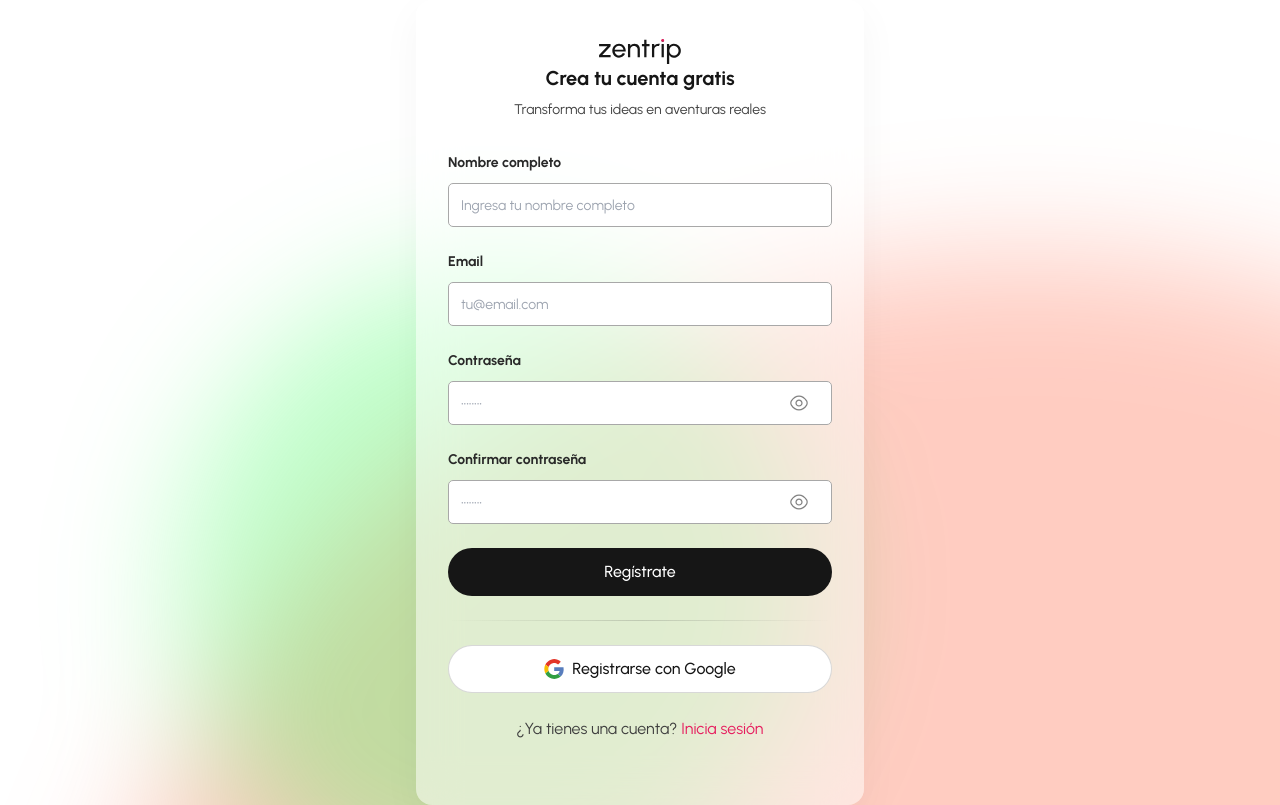
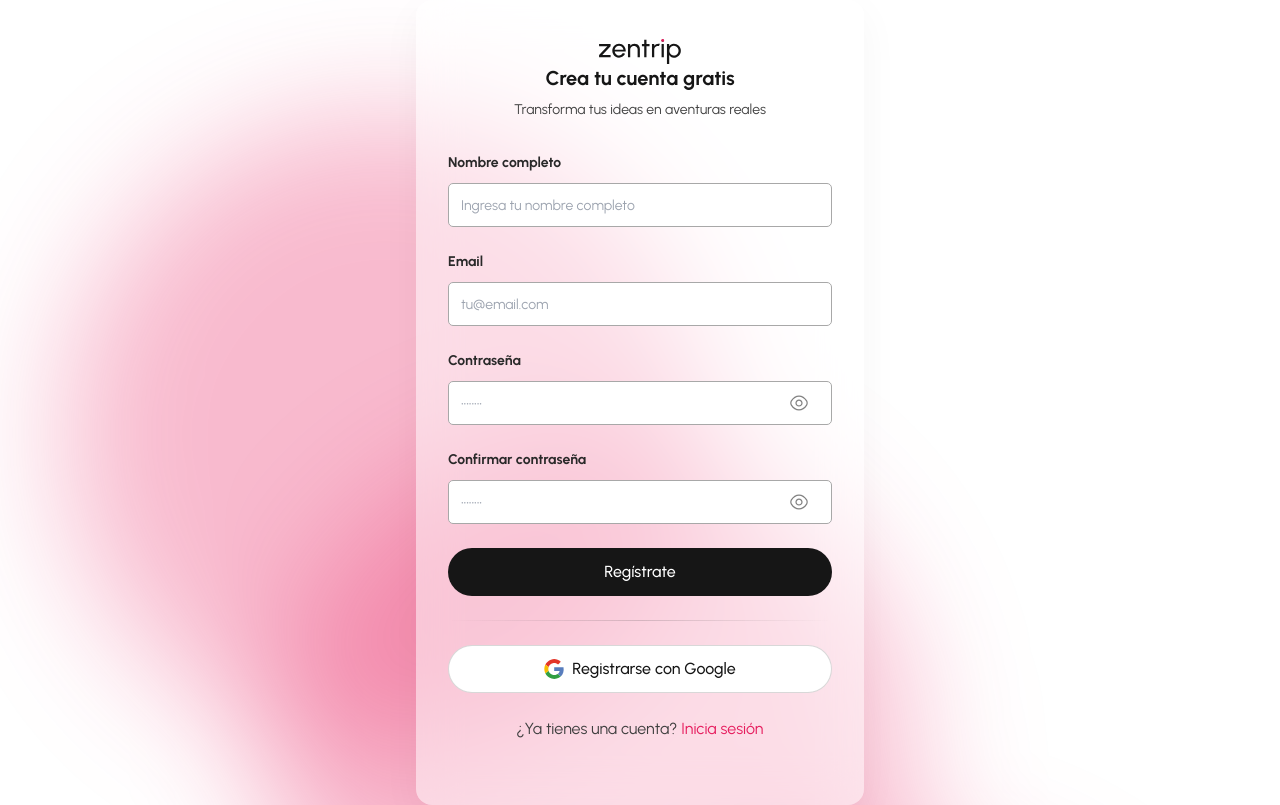
Before and after one commit to Ignacio918/viajes-app, a React (Vite) app in the folder viajes-app/: page /register in a window 1280 px wide. Built offline with nearby package versions, Linux system fonts and the light colour scheme; a web font is replaced by a local one.

Commit message:
nuevo background register

```diff
--- a/viajes-app/src/components/ui/AnimatedGradient.css
+++ b/viajes-app/src/components/ui/AnimatedGradient.css
@@ -1,19 +1,24 @@
-@keyframes background-gradient {
-    0%,
-    100% {
-      transform: translate(var(--tx-1), var(--ty-1));
-    }
-    25% {
-      transform: translate(var(--tx-2), var(--ty-2));
-    }
-    50% {
-      transform: translate(var(--tx-3), var(--ty-3));
-    }
-    75% {
-      transform: translate(var(--tx-4), var(--ty-4));
-    }
-  }
+/* src/components/AnimatedGradient.css */
 
-  .animate-background-gradient {
-    animation: background-gradient var(--background-gradient-speed) linear infinite;
-  }
+.animated-gradient-container {
+  position: absolute;
+  inset: 0;
+  overflow: hidden;
+}
+
+.animated-gradient-svg {
+  position: absolute;
+  animation: background-gradient 10s infinite;
+}
+
+.blur-light {
+  filter: blur(2px);
+}
+
+.blur-medium {
+  filter: blur(5px);
+}
+
+.blur-heavy {
+  filter: blur(10px);
+}
--- a/viajes-app/src/components/ui/AnimatedGradient.tsx
+++ b/viajes-app/src/components/ui/AnimatedGradient.tsx
@@ -1,14 +1,13 @@
 import React, { useMemo, useRef } from 'react';
-import { cn } from '@/lib/utils';
 import { useDebouncedDimensions } from '@/components/hooks/useDebouncedDimensions';
+import './AnimatedGradient.css';
 
 const randomInt = (min: number, max: number) => {
   return Math.floor(Math.random() * (max - min + 1)) + min;
 };
 
 interface AnimatedGradientProps {
-  colors: string[];
-  speed?: number;
+  color?: string;
   blur?: 'light' | 'medium' | 'heavy';
 }
 
@@ -24,28 +23,28 @@ interface CustomCSSProperties extends React.CSSProperties {
   '--ty-4'?: number;
 }
 
-const AnimatedGradient: React.FC<AnimatedGradientProps> = ({ colors, speed = 5, blur = 'light' }) => {
+const AnimatedGradient: React.FC<AnimatedGradientProps> = ({ color = '#E61C5D', blur = 'light' }) => {
   const containerRef = useRef<HTMLDivElement>(null);
   const dimensions = useDebouncedDimensions(containerRef);
 
   const circleSize = useMemo(() => Math.max(dimensions.width, dimensions.height), [dimensions.width, dimensions.height]);
 
   const blurClass =
-    blur === 'light' ? 'blur-2xl'
-    : blur === 'medium' ? 'blur-3xl'
-    : 'blur-[100px]';
+    blur === 'light' ? 'blur-2xl' :
+    blur === 'medium' ? 'blur-3xl' :
+    'blur-[100px]';
 
   return (
-    <div ref={containerRef} className="absolute inset-0 overflow-hidden">
-      <div className={cn('absolute inset-0', blurClass)}>
-        {colors.map((color, index) => (
+    <div ref={containerRef} className="animated-gradient-container">
+      <div className={`absolute inset-0 ${blurClass}`}>
+        {[...Array(4)].map((_, index) => (
           <svg
             key={index}
-            className="absolute animate-background-gradient"
+            className="animated-gradient-svg animate-background-gradient"
             style={{
               top: `${Math.random() * 50}%`,
               left: `${Math.random() * 50}%`,
-              '--background-gradient-speed': `${1 / speed}s`,
+              '--background-gradient-speed': `10s`,
               '--tx-1': Math.random() - 0.5,
               '--ty-1': Math.random() - 0.5,
               '--tx-2': Math.random() - 0.5,
--- a/viajes-app/src/pages/RegisterPage.tsx
+++ b/viajes-app/src/pages/RegisterPage.tsx
@@ -6,7 +6,7 @@ import EyeIcon from "../assets/icons/eye.svg";
 import EyeOffIcon from "../assets/icons/eye-slash.svg";
 import Logo from "../assets/logo_medium.svg";
 import TextField from "../components/TextField";
-import { AnimatedGradient } from '../components/ui/AnimatedGradient'; // Importa el componente AnimatedGradient
+import { AnimatedGradient } from '../components/ui/AnimatedGradient';  // Importa el componente AnimatedGradient
 import "../styles/RegisterPage.css";
 
 interface RegisterPageProps {
@@ -222,12 +222,12 @@ const RegisterPage: React.FC<RegisterPageProps> = ({ onAuthSuccess }) => {
     };
   };
 
-  const gradientColors = ['#FF5733', '#33FF57', '#3357FF']; // Colores de ejemplo
+  const gradientColor = '#E61C5D'; // Color rosa principal
 
   return (
     <div className="auth-container relative">
       {/* Fondo animado */}
-      <AnimatedGradient colors={gradientColors} speed={5} blur="medium" />
+      <AnimatedGradient color={gradientColor} blur="medium" />
 
       <div className="auth-form-wrapper relative z-10">
         <div className="auth-logo-container">
--- a/viajes-app/tailwind.config.js
+++ b/viajes-app/tailwind.config.js
@@ -93,6 +93,10 @@ module.exports = {
             backgroundPosition: "200% 0",
           },
         },
+        "background-gradient": {
+          "0%, 100%": { transform: "translate(0, 0)" },
+          "50%": { transform: "translate(50px, 50px)" },
+        },
       },
       animation: {
         "slide-in": "slide-in 0.3s ease-out",
@@ -101,6 +105,7 @@ module.exports = {
         spin: "spin 1s linear infinite",
         "pulse-fast": "pulse 1.5s cubic-bezier(0.4, 0, 0.6, 1) infinite",
         shimmer: "shimmer 2s linear infinite",
+        "background-gradient": "background-gradient 10s infinite",
       },
       backgroundImage: {
         "skeleton-gradient":
```
